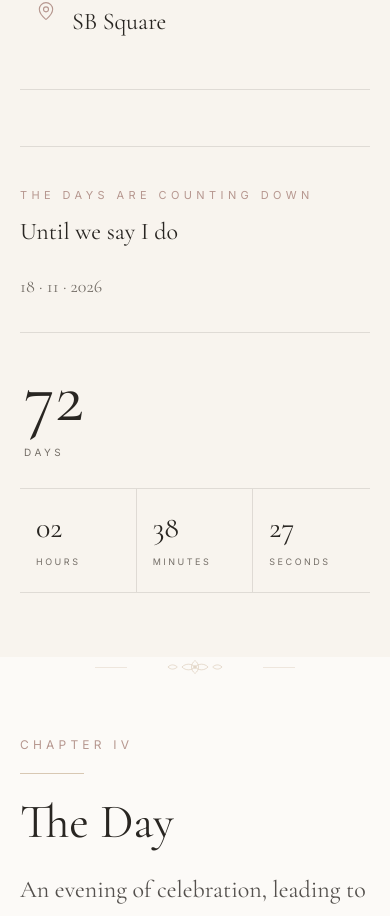
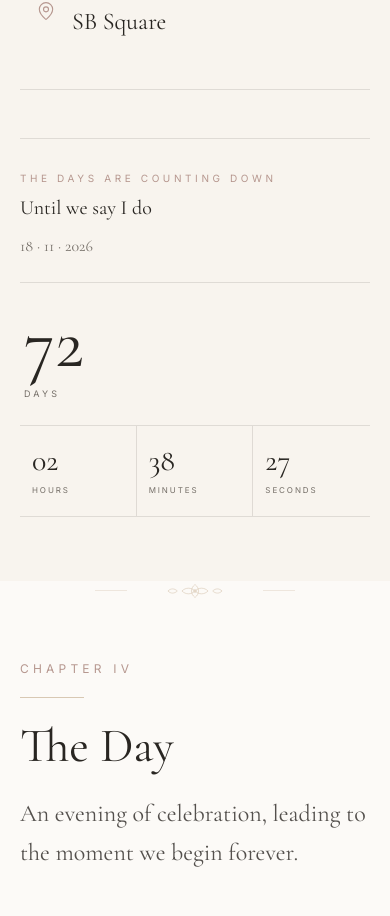
Before and after one commit to NikethVelala/NikSha, a Next.js app: page / in a window 390 px wide. Shown: the part 4197-5113 px from the top of the page. Built offline with nearby package versions, Linux system fonts and the light colour scheme.

Commit message:
Refine countdown for small screens

```diff
--- a/components/Countdown/Countdown.tsx
+++ b/components/Countdown/Countdown.tsx
@@ -36,31 +36,31 @@ export default function Countdown() {
       whileInView={{ opacity: 1, y: 0 }}
       viewport={{ once: true, margin: "-60px" }}
       transition={{ duration: 0.8 }}
-      className="mt-14 border-t border-line pt-10 sm:mt-16 sm:pt-12"
+      className="mt-12 border-t border-line pt-8 sm:mt-16 sm:pt-12"
     >
-      <div className="flex flex-col gap-6 sm:flex-row sm:items-end sm:justify-between">
+      <div className="flex flex-col gap-3 sm:flex-row sm:items-end sm:justify-between sm:gap-6">
         <div>
-          <p className="text-[11px] uppercase tracking-[0.4em] text-rose">The days are counting down</p>
-          <p className="mt-3 font-heading text-2xl text-charcoal sm:text-3xl">Until we say I do</p>
+          <p className="text-[10px] uppercase tracking-[0.36em] text-rose sm:text-[11px] sm:tracking-[0.4em]">The days are counting down</p>
+          <p className="mt-2 font-heading text-xl text-charcoal sm:mt-3 sm:text-3xl">Until we say I do</p>
         </div>
-        <p className="font-heading text-lg text-muted">18 · 11 · 2026</p>
+        <p className="font-heading text-base text-muted sm:text-lg">18 · 11 · 2026</p>
       </div>
 
-      <div className="mt-8 flex flex-col border-y border-line sm:flex-row sm:items-end">
-        <div className="flex-1 px-1 py-7 sm:px-5 sm:py-8">
-          <p className="font-heading text-7xl leading-none text-charcoal sm:text-8xl lg:text-9xl">
+      <div className="mt-6 border-y border-line sm:mt-8 sm:flex sm:items-end">
+        <div className="px-1 py-6 sm:flex-1 sm:px-5 sm:py-8">
+          <p className="font-heading text-[4.5rem] leading-none text-charcoal sm:text-8xl lg:text-9xl">
             {String(timeLeft.days).padStart(2, "0")}
           </p>
-          <p className="mt-3 text-[10px] uppercase tracking-[0.35em] text-muted">Days</p>
+          <p className="mt-2 text-[9px] uppercase tracking-[0.35em] text-muted sm:mt-3 sm:text-[10px]">Days</p>
         </div>
 
         <div className="grid grid-cols-3 border-t border-line sm:flex sm:border-l sm:border-t-0">
           {secondaryUnits.map((unit) => (
-            <div key={unit} className="border-r border-line px-4 py-6 last:border-r-0 sm:min-w-28 sm:px-6 sm:py-7">
+            <div key={unit} className="border-r border-line px-3 py-5 last:border-r-0 sm:min-w-28 sm:px-6 sm:py-7">
               <p className="font-heading text-3xl leading-none text-charcoal sm:text-4xl">
                 {String(timeLeft[unit]).padStart(2, "0")}
               </p>
-              <p className="mt-3 text-[9px] uppercase tracking-[0.28em] text-muted">{unit}</p>
+              <p className="mt-2 text-[8px] uppercase tracking-[0.24em] text-muted sm:mt-3 sm:text-[9px] sm:tracking-[0.28em]">{unit}</p>
             </div>
           ))}
         </div>
```
